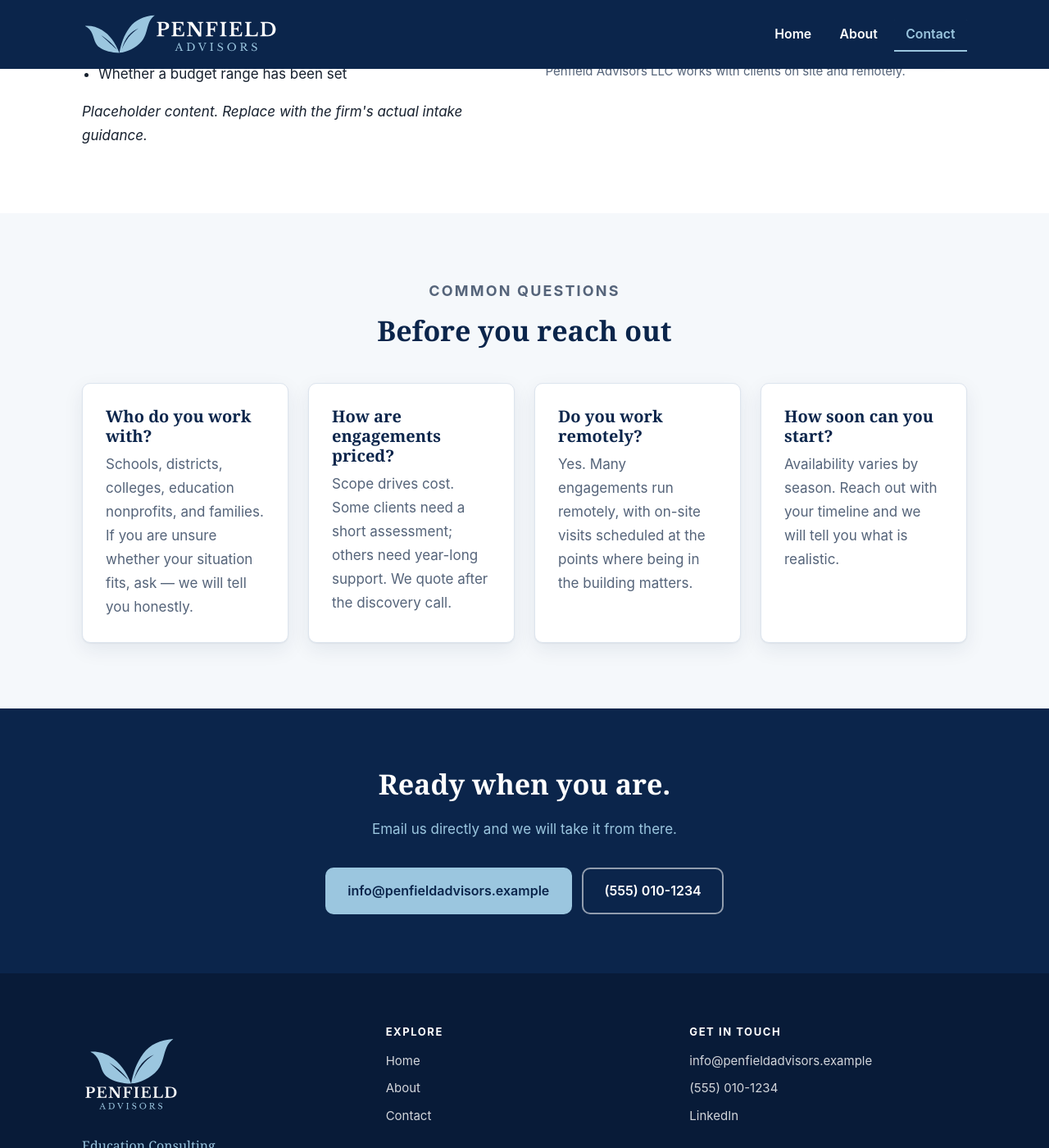
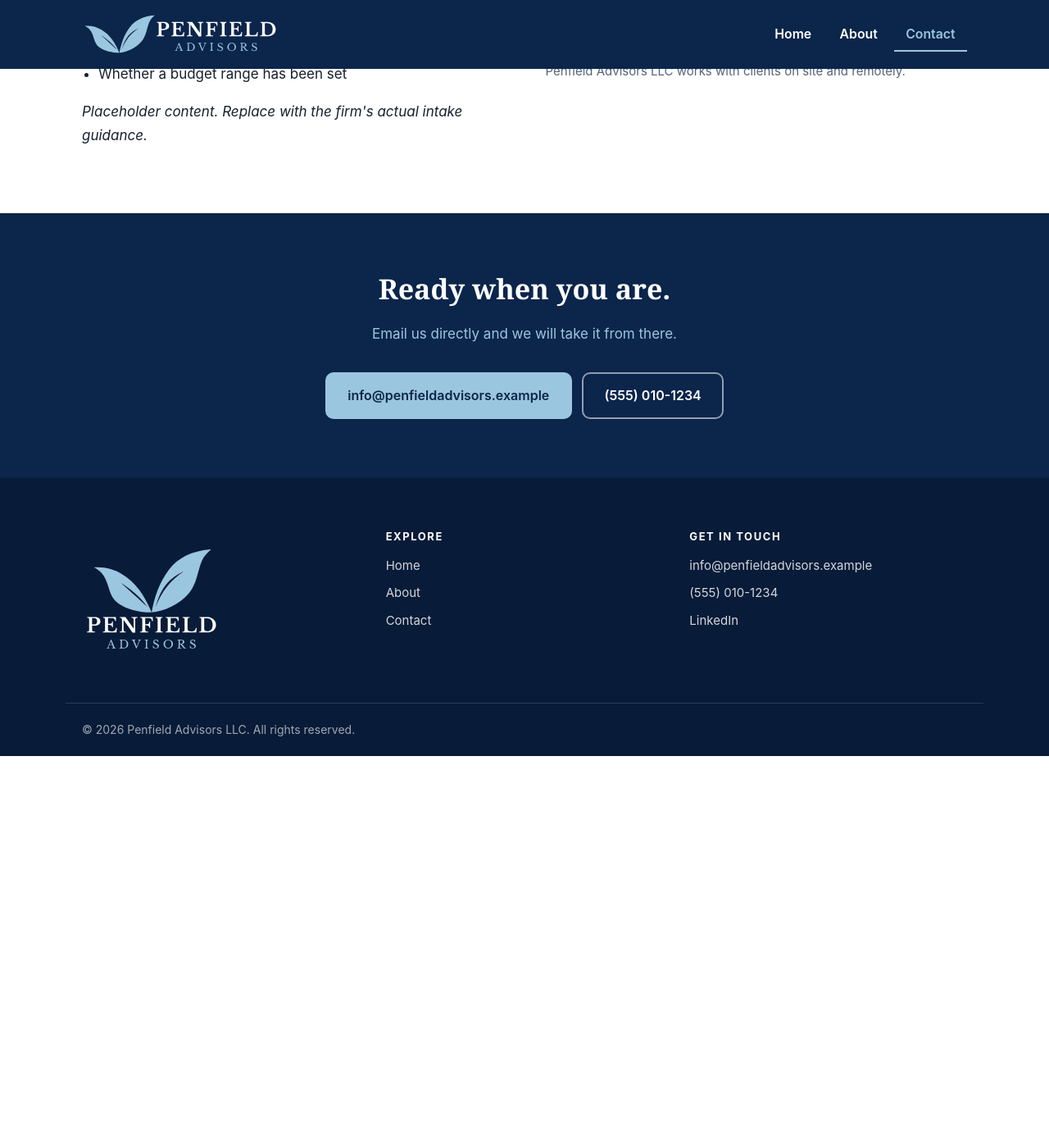
Before and after one commit to Penfield-Advisors/github-pages, a Jekyll site: the page built from contact.html, in a window 1280 px wide and 1400 px high, scrolled down 931 px. Shown: the whole window at 82% size. Built offline with Jekyll 4.4.1, drawn with Linux system fonts in a browser that asks for light colours; after the commit the page ends 1853 px from its top, so only the background shows below that.

Commit message:
refactor(contact): drop FAQ section and simplify footer brand
Remove the Common Questions section, leaving the contact details and the
closing call to action. Its grid--4 rule goes with it, since that was the
last markup using the narrower four-up track.

In the footer, drop the tagline line beneath the mark and enlarge the
logo from 120px to 170px so it holds its own against the link columns.

```diff
--- a/_includes/footer.html
+++ b/_includes/footer.html
@@ -4,8 +4,7 @@
       <img
         src="{{ '/assets/logos/main-logo-transparent.svg' | relative_url }}"
         alt="{{ site.company.legal_name }}"
-        width="150" height="150" loading="lazy">
-      <p class="site-footer__tagline">{{ site.tagline }}</p>
+        width="170" height="170" loading="lazy">
     </div>
 
     <div class="site-footer__col">
--- a/assets/css/style.css
+++ b/assets/css/style.css
@@ -359,11 +359,6 @@ hr {
   grid-template-columns: repeat(auto-fit, minmax(min(100%, 17rem), 1fr));
 }
 
-/* Narrower track so a set of four lands as one even row rather than 3 + 1. */
-.grid--4 {
-  grid-template-columns: repeat(auto-fit, minmax(min(100%, 13.5rem), 1fr));
-}
-
 .card {
   background: var(--white);
   border: 1px solid var(--line);
@@ -508,14 +503,8 @@ hr {
 }
 
 .site-footer__brand img {
-  width: 120px;
+  width: 170px;
   height: auto;
-}
-.site-footer__tagline {
-  margin: .85rem 0 0;
-  color: var(--sky);
-  font-family: var(--serif);
-  font-size: 1rem;
 }
 
 .site-footer__heading {
--- a/contact.html
+++ b/contact.html
@@ -87,47 +87,6 @@ description: >-
   </div>
 </section>
 
-<section class="section section--surface">
-  <div class="wrap">
-    <div class="section__intro">
-      <p class="eyebrow">Common questions</p>
-      <h2>Before you reach out</h2>
-    </div>
-
-    <div class="grid grid--4">
-      <article class="card">
-        <h3>Who do you work with?</h3>
-        <p>
-          Schools, districts, colleges, education nonprofits, and families. If
-          you are unsure whether your situation fits, ask — we will tell you
-          honestly.
-        </p>
-      </article>
-      <article class="card">
-        <h3>How are engagements priced?</h3>
-        <p>
-          Scope drives cost. Some clients need a short assessment; others need
-          year-long support. We quote after the discovery call.
-        </p>
-      </article>
-      <article class="card">
-        <h3>Do you work remotely?</h3>
-        <p>
-          Yes. Many engagements run remotely, with on-site visits scheduled at
-          the points where being in the building matters.
-        </p>
-      </article>
-      <article class="card">
-        <h3>How soon can you start?</h3>
-        <p>
-          Availability varies by season. Reach out with your timeline and we
-          will tell you what is realistic.
-        </p>
-      </article>
-    </div>
-  </div>
-</section>
-
 <section class="cta">
   <div class="wrap">
     <h2>Ready when you are.</h2>
```
